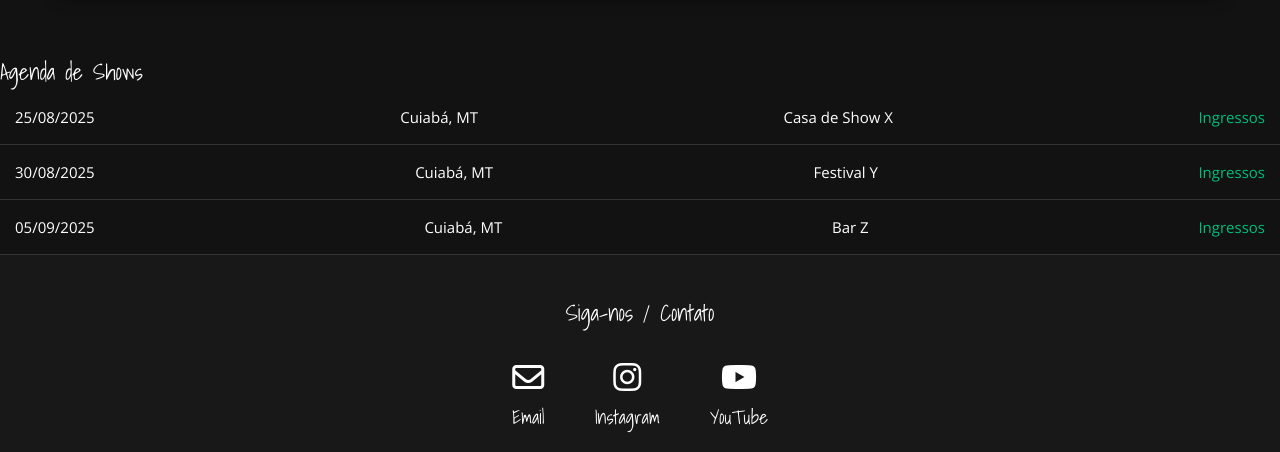
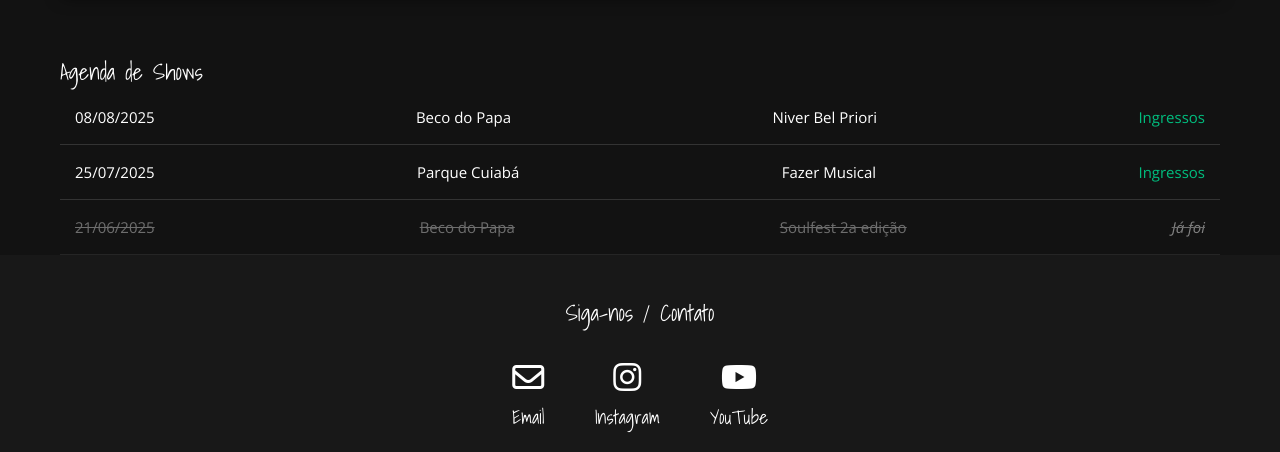
Before and after one commit to pasteldiventu/vidracas-page, a Vue app: page / in a window 1280 px wide. Shown: the part 2278-2730 px from the top of the page. Built offline with nearby package versions, Linux system fonts and the light colour scheme.

Commit message:
Update AboutSection and TourSection components with new band member names and enhanced show listing functionality

```diff
--- a/src/components/AboutSection.vue
+++ b/src/components/AboutSection.vue
@@ -8,7 +8,7 @@
         </div>
         <div class="about-text">
           <p>
-            Formada pelo Ange no vocal, Alexandre na guitarra, Jp no baixo e Lincoln na bateria, a banda cuiabana Vidraças mistura metal alternativo
+            Formada pelo Ange no vocal, Xandi na guitarra, Jp no baixo e Link na bateria, a banda cuiabana Vidraças mistura metal alternativo
             com influências do rock indie, formada em janeiro de 2025, a banda busca criar um som envolvente e tocante que ressoe com o público.
           </p>
           <p>
--- a/src/components/TourSection.vue
+++ b/src/components/TourSection.vue
@@ -1,22 +1,43 @@
 <script setup>
+import { computed } from 'vue';
+
 const shows = [
-  { date: '25/08/2025', city: 'Cuiabá, MT', venue: 'Casa de Show X' },
-  { date: '30/08/2025', city: 'Cuiabá, MT', venue: 'Festival Y' },
-  { date: '05/09/2025', city: 'Cuiabá, MT', venue: 'Bar Z' },
+  { date: '08/08/2025', city: 'Beco do Papa', venue: 'Niver Bel Priori' },
+  { date: '25/07/2025', city: 'Parque Cuiabá', venue: 'Fazer Musical' },
+  { date: '21/06/2025', city: 'Beco do Papa', venue: 'Soulfest 2a edição' },
 ];
+
+const processedShows = computed(() => {
+  const today = new Date();
+  today.setHours(0, 0, 0, 0);
+
+  return shows.map(show => {
+    const [day, month, year] = show.date.split('/');
+    const showDate = new Date(year, month - 1, day);
+
+    return {
+      ...show,
+      isPast: showDate < today
+    };
+  });
+});
 </script>
 
 <template>
   <section id="agenda">
+    <div class="container">
       <h2>Agenda de Shows</h2>
       <ul class="show-list">
-      <li v-for="show in shows" :key="show.date">
+        <li v-for="show in processedShows" :key="show.date" :class="{ 'past-show': show.isPast }">
           <span class="date">{{ show.date }}</span>
           <span class="city">{{ show.city }}</span>
           <span class="venue">{{ show.venue }}</span>
-        <a href="#" class="tickets-link">Ingressos</a>
+
+          <a v-if="!show.isPast" href="#" class="tickets-link">Ingressos</a>
+          <span v-else class="status-past">Já foi</span>
         </li>
       </ul>
+    </div>
   </section>
 </template>
 
@@ -25,11 +46,28 @@ const shows = [
   list-style: none;
   padding: 0;
 }
+
 .show-list li {
   display: flex;
   justify-content: space-between;
   align-items: center;
   padding: 15px;
   border-bottom: 1px solid #333;
+  transition: all 0.3s ease;
+}
+
+.past-show {
+  text-decoration: line-through;
+  opacity: 0.6;
+  color: #aaa;
+}
+
+.tickets-link {
+  color: hsla(160, 100%, 37%, 1);
+}
+
+.status-past {
+  font-style: italic;
+  color: #ccc;
 }
 </style>
```
Lines whose indentation alone changed are shown as unchanged.
